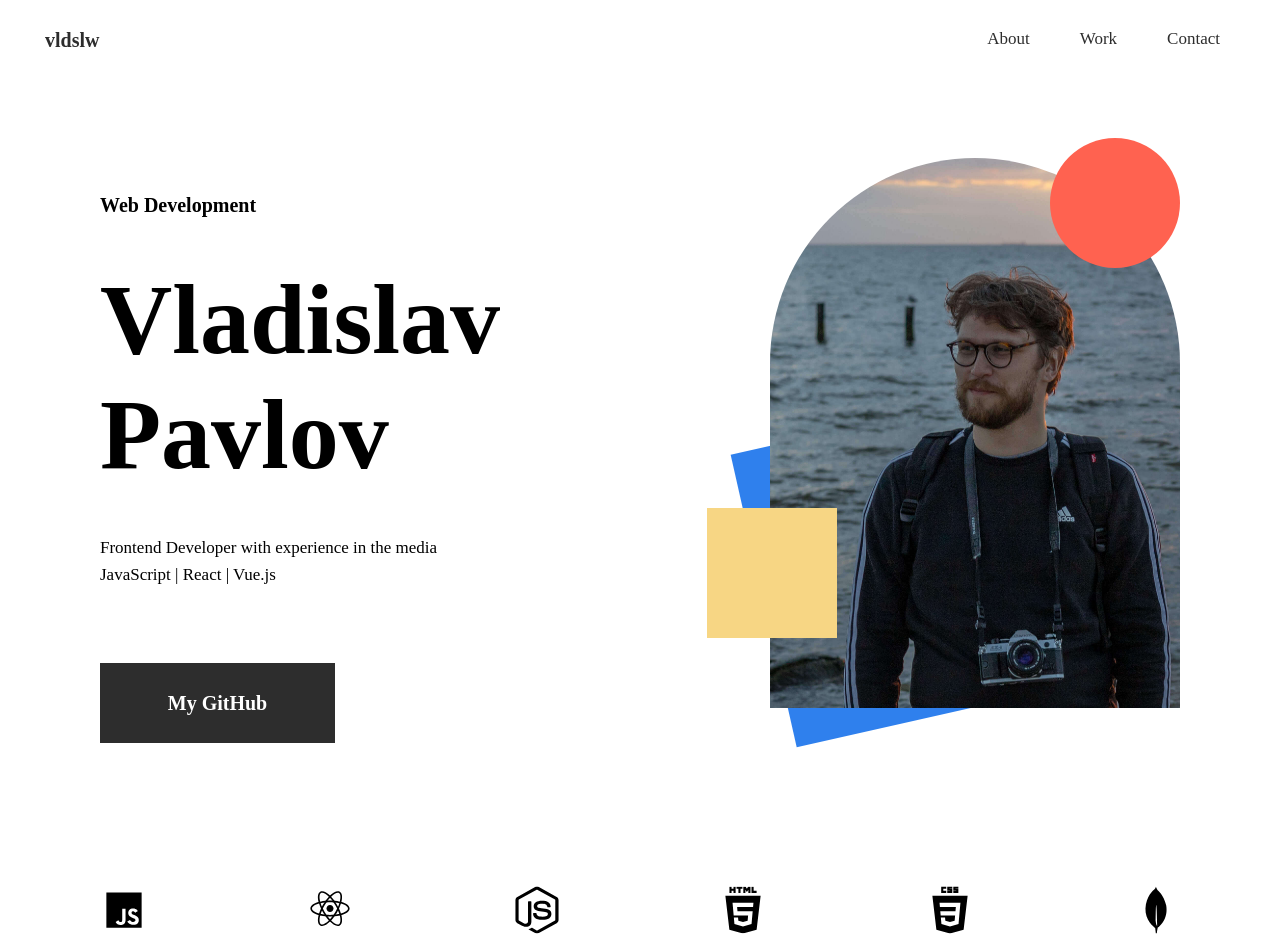
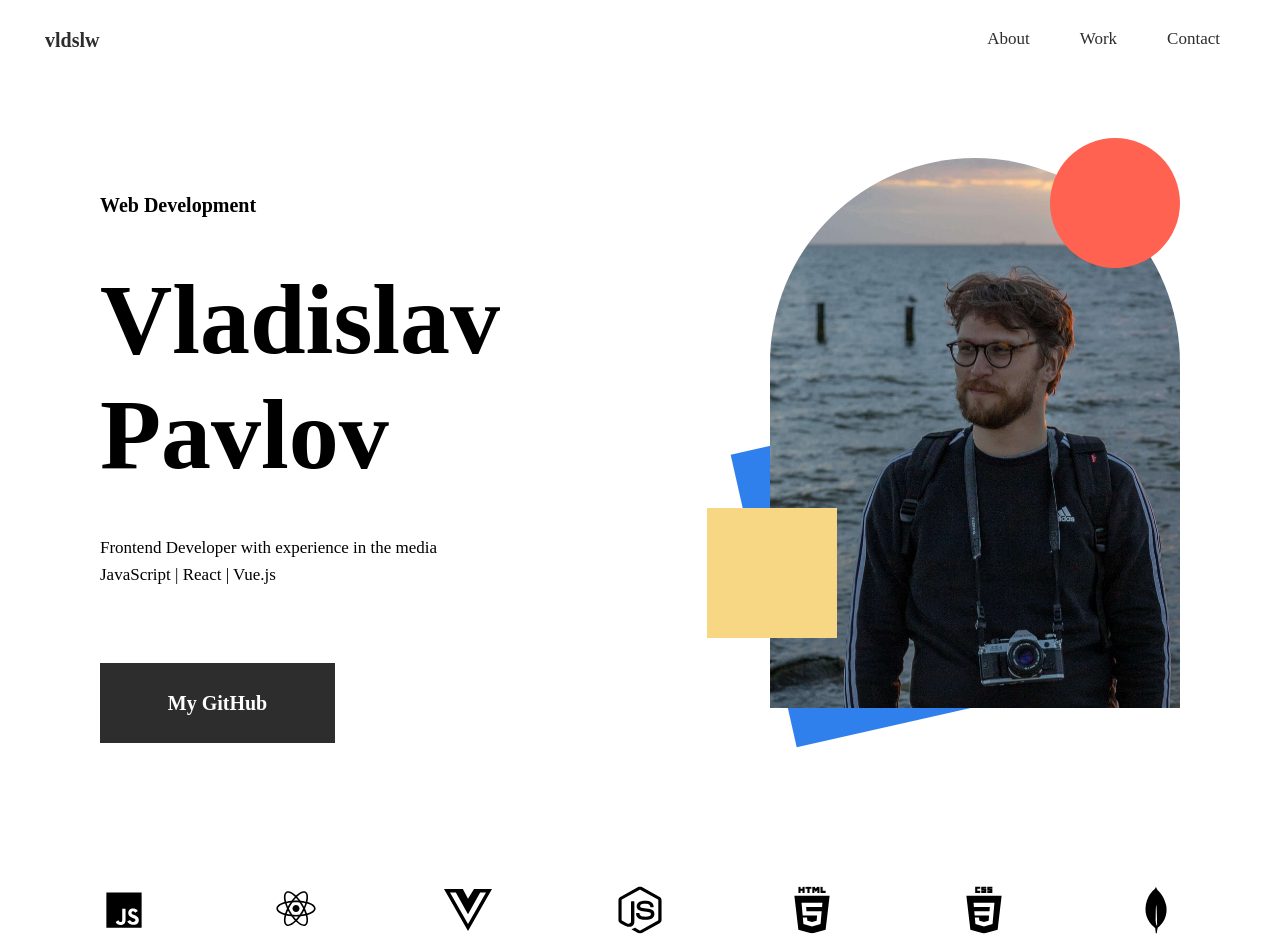
Before and after one commit to vldslw/portfolio, a React (Create React App) app: page / in a window 1280 px wide. Shown: the top 952 px of the page. Built offline with nearby package versions, Linux system fonts and the light colour scheme; no server answers.

Commit message:
feat: add vue icon to stack

```diff
--- a/src/components/Stack/Stack.js
+++ b/src/components/Stack/Stack.js
@@ -5,12 +5,14 @@ import node from './images/node.svg';
 import html from './images/html.svg';
 import css from './images/css.svg';
 import mongo from './images/mongo.svg';
+import vue from './images/vue.svg';
 
 export const Stack = () => {
 	return (
 		<section id="stack" className="stack">
 			<img src={javaScript} className="stack__icon" alt="JavaScript" />
 			<img src={react} className="stack__icon" alt="React" />
+			<img src={vue} className="stack__icon" alt="Vue.js" />
 			<img src={node} className="stack__icon" alt="Node.js" />
 			<img src={html} className="stack__icon" alt="HTML" />
 			<img src={css} className="stack__icon" alt="CSS" />
```
Also changed, not shown: src/components/Stack/images/vue.svg (added).
